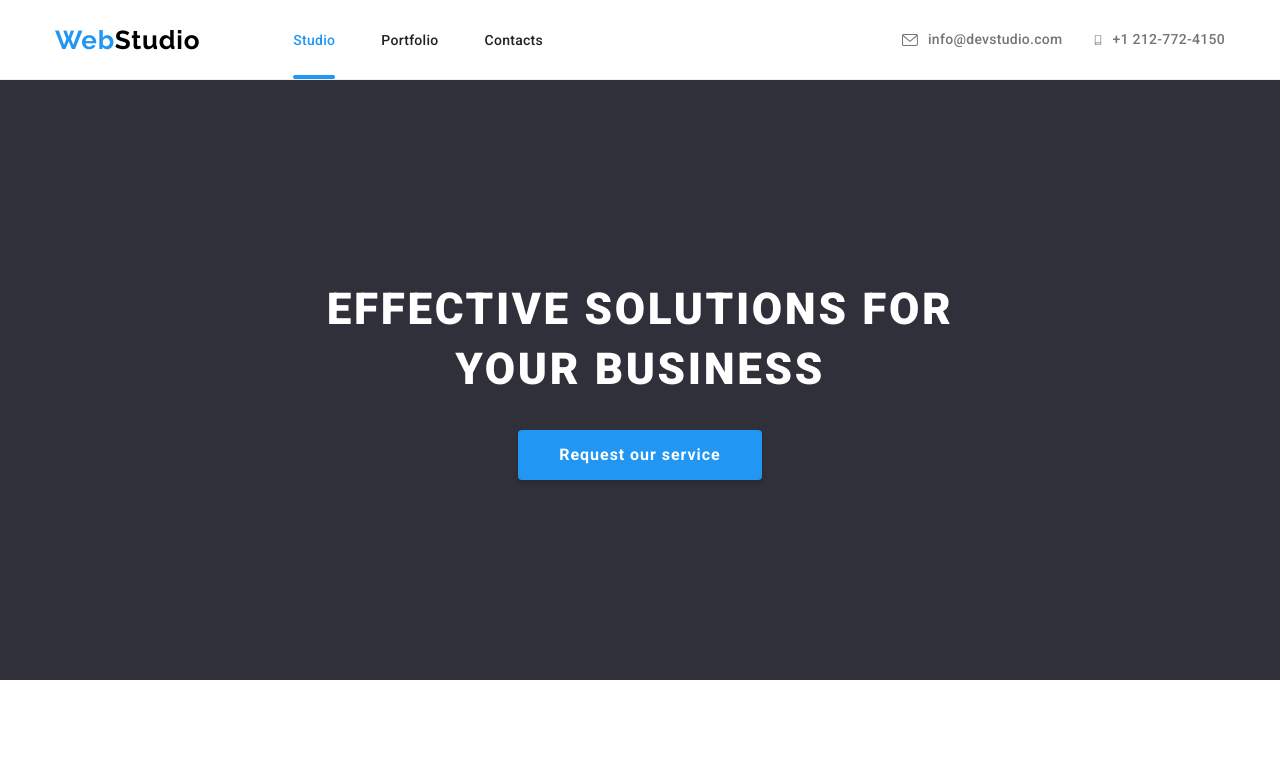
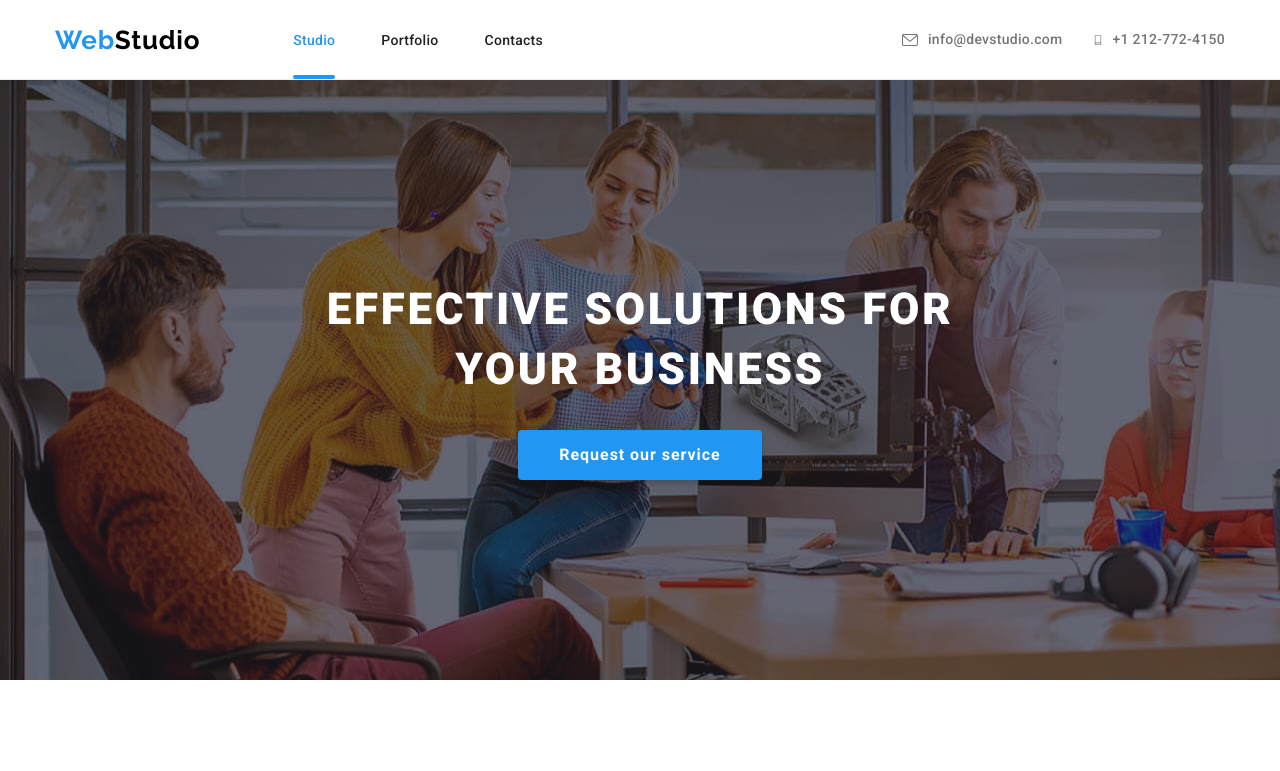
Before and after one commit to Barbara-tar/GOIT-goit-markup-hw-05, a plain HTML site: page index.html in a window 1280 px wide. Shown: the top 771 px of the page. Drawn offline with nearby package versions, Linux system fonts and the light colour scheme.

Commit message:
Update style.css

```diff
--- a/css/style.css
+++ b/css/style.css
@@ -159,7 +159,7 @@ body {
       var(--hero-gradient),
       var(--hero-gradient)
     ),
-    url("../images/hero_underlay.jpg");
+    url("../images/background.jpg");
 }
 
 .hero-items {
```
